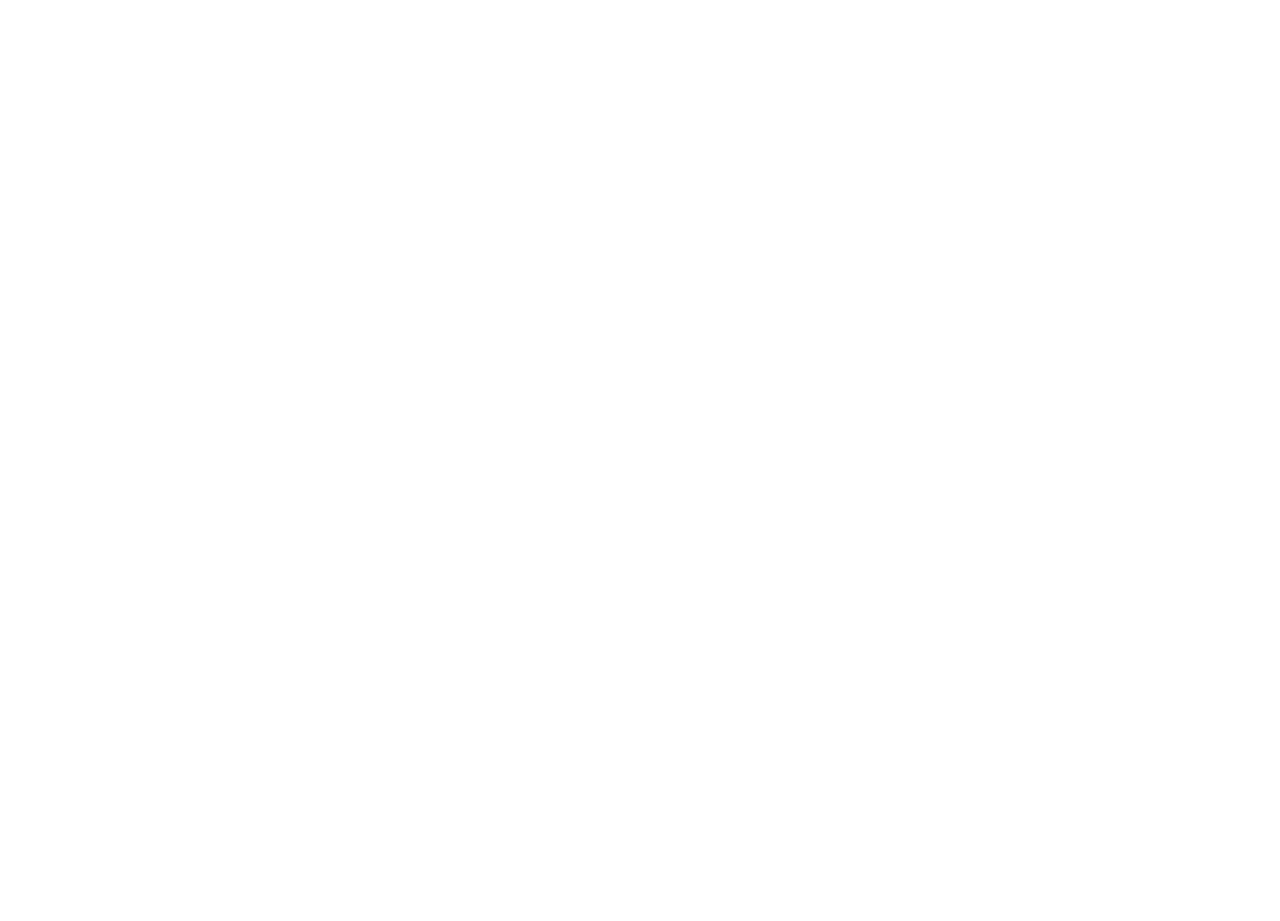
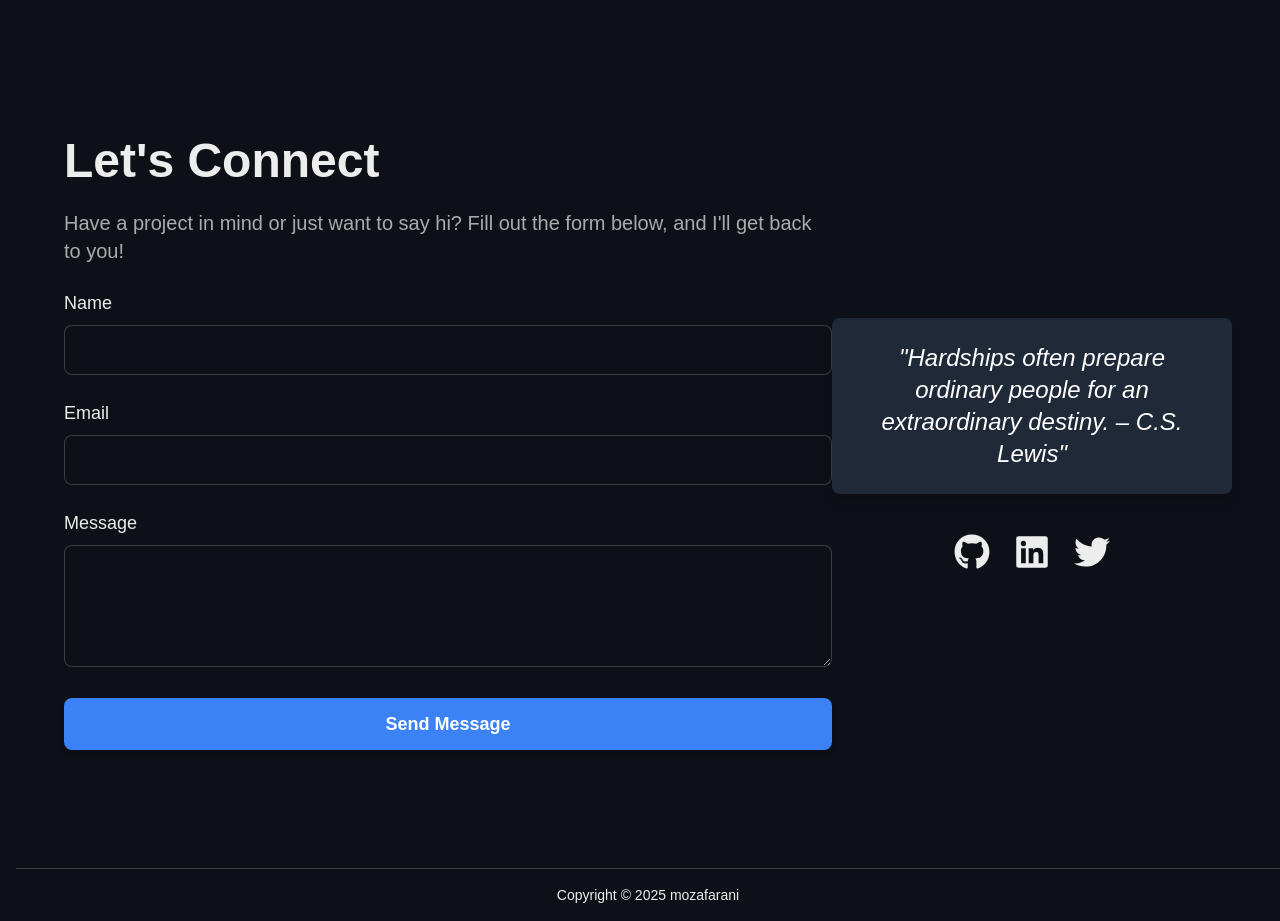
Before and after one commit to mozafarani/portfolio, a Next.js app: page / in a window 1280 px wide. Shown: the part 1700-2621 px from the top of the page. Before the commit the page ends 880 px from the top, so only its background shows below. Built offline with nearby package versions, Linux system fonts and the light colour scheme; a web font is replaced by a local one.

Commit message:
Contact Page

```diff
--- a/package.json
+++ b/package.json
@@ -11,6 +11,7 @@
   "dependencies": {
     "lucide-react": "^0.475.0",
     "next": "15.1.7",
+    "nodemailer": "^6.10.0",
     "react": "^19.0.0",
     "react-dom": "^19.0.0",
     "react-icons": "^5.4.0",
--- /dev/null
+++ b/src/pages/api/contact.js
@@ -0,0 +1,33 @@
+import nodemailer from "nodemailer";
+
+export default async function handler(req, res) {
+  if (req.method !== "POST") return res.status(405).send("Method Not Allowed");
+
+  const { name, email, message } = req.body;
+
+  // Configure Nodemailer
+  const transporter = nodemailer.createTransport({
+    service: "gmail",
+    auth: {
+      user: process.env.EMAIL_USER,
+      pass: process.env.EMAIL_PASS,
+    },
+  });
+
+  try {
+    await transporter.sendMail({
+      from: email,
+      to: "mohammefm@gmail.com", // Your email where you receive messages
+      subject: `New Contact Form Submission from ${name}`,
+      text: message,
+      html: `<p><strong>Name:</strong> ${name}</p>
+             <p><strong>Email:</strong> ${email}</p>
+             <p><strong>Message:</strong> ${message}</p>`,
+    });
+
+    res.status(200).json({ message: "Email sent successfully!" });
+  } catch (error) {
+    console.error("Error sending email:", error);
+    res.status(500).json({ message: "Error sending email" });
+  }
+}
--- /dev/null
+++ b/src/pages/contact.js
@@ -0,0 +1,145 @@
+import { useState, useEffect } from "react";
+import emailjs from "emailjs-com";
+import { FaGithub, FaLinkedin, FaTwitter, FaDribbble } from "react-icons/fa";
+
+const quotes = [
+  "Opportunities don't happen. You create them. – Chris Grosser",
+  "Success is not final, failure is not fatal: It is the courage to continue that counts. – Winston Churchill",
+  "The best way to predict the future is to create it. – Peter Drucker",
+  "Do what you can, with what you have, where you are. – Theodore Roosevelt",
+  "Act as if what you do makes a difference. It does. – William James",
+  "Everything you’ve ever wanted is on the other side of fear. – George Addair",
+  "Hardships often prepare ordinary people for an extraordinary destiny. – C.S. Lewis",
+];
+
+export default function ContactMe() {
+  const [formData, setFormData] = useState({
+    name: "",
+    email: "",
+    message: "",
+  });
+
+  const [quote, setQuote] = useState("");
+
+  useEffect(() => {
+    const today = new Date().getDay(); // Get the current day (0-6)
+    setQuote(quotes[today % quotes.length]); // Rotate quotes daily
+  }, []);
+
+  const handleChange = (e) => {
+    setFormData({ ...formData, [e.target.name]: e.target.value });
+  };
+
+  const handleSubmit = async (e) => {
+    e.preventDefault();
+
+    const res = await fetch("/api/contact", {
+      method: "POST",
+      headers: { "Content-Type": "application/json" },
+      body: JSON.stringify(formData),
+    });
+
+    if (res.ok) {
+      alert("Message sent successfully!");
+      setFormData({ name: "", email: "", message: "" });
+    } else {
+      alert("Failed to send message.");
+    }
+  };
+
+
+  return (
+    <div className="relative flex items-center justify-between min-h-screen mx-auto text-foreground px-12">
+      <div className="max-w-3xl w-full space-y-6">
+        {/* Contact Title */}
+        <h2 className="text-5xl font-bold text-left">Let&apos;s Connect</h2>
+        <p className="text-xl text-left text-foreground/70">
+          Have a project in mind or just want to say hi? Fill out the form
+          below, and I&apos;ll get back to you!
+        </p>
+
+        {/* Contact Form */}
+        <form onSubmit={handleSubmit} className="space-y-6">
+          {/* Name Input */}
+          <div>
+            <label className="block text-lg font-medium text-foreground">
+              Name
+            </label>
+            <input
+              type="text"
+              name="name"
+              value={formData.name}
+              onChange={handleChange}
+              className="mt-2 w-full p-3 border border-foreground/20 rounded-lg bg-background focus:ring-2 focus:ring-primary focus:outline-none"
+              required
+            />
+          </div>
+
+          {/* Email Input */}
+          <div>
+            <label className="block text-lg font-medium text-foreground">
+              Email
+            </label>
+            <input
+              type="email"
+              name="email"
+              value={formData.email}
+              onChange={handleChange}
+              className="mt-2 w-full p-3 border border-foreground/20 rounded-lg bg-background focus:ring-2 focus:ring-primary focus:outline-none"
+              required
+            />
+          </div>
+
+          {/* Message Input */}
+          <div>
+            <label className="block text-lg font-medium text-foreground">
+              Message
+            </label>
+            <textarea
+              name="message"
+              value={formData.message}
+              onChange={handleChange}
+              rows="4"
+              className="mt-2 w-full p-3 border border-foreground/20 rounded-lg bg-background focus:ring-2 focus:ring-primary focus:outline-none"
+              required
+            ></textarea>
+          </div>
+
+          {/* Submit Button */}
+          <button
+            type="submit"
+            className="w-full py-3 bg-primary text-white rounded-lg font-semibold text-lg shadow-md hover:bg-primary/80 transition"
+          >
+            Send Message
+          </button>
+        </form>
+      </div>
+      <div className="w-full md:w-1/2 flex flex-col items-center">
+        <div className="bg-gray-800 text-white p-6 rounded-lg shadow-lg text-center w-full max-w-3xl">
+          <p className="text-2xl italic">&quot;{quote}&quot;</p>
+        </div>
+
+        <div className="flex justify-center space-x-6 text-4xl font-medium mt-10">
+          <a
+            href="https://github.com/mozafarani"
+            className="hover:text-primary transition"
+          >
+            <FaGithub />
+          </a>
+          <a
+            href="https://linkedin.com/in/mozafarani"
+            className="hover:text-primary transition"
+          >
+            <FaLinkedin />
+          </a>
+          <a
+            href="https://twitter.com"
+            className="hover:text-primary transition"
+          >
+            <FaTwitter />
+          </a>
+        </div>
+      </div>
+    </div>
+  );
+}
--- a/src/pages/index.js
+++ b/src/pages/index.js
@@ -1,9 +1,15 @@
 import Hero from "../components/Hero";
+import ProjectsPage from "./projects";
+import ContactMe from "./contact";
+import Footer from "@/components/Footer";
 
 export default function Home() {
   return (
-    <div>
+    <div className="ml-4 space-y-6">
       <Hero />
+      <ProjectsPage />
+      <ContactMe />
+      <Footer/>
     </div>
   );
 }
```
Also changed, not shown: 1 other file (tests, documents, lock files or other folders).
